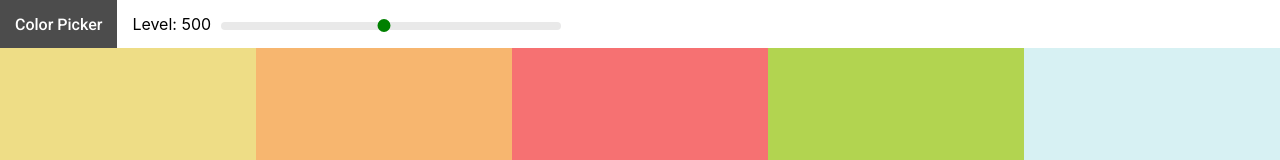
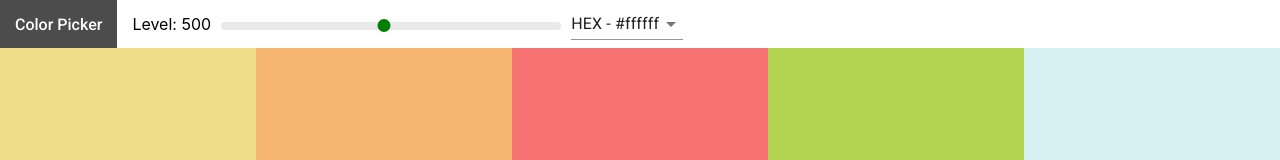
Before and after one commit to harelpanker/react-colors, a React (Create React App) app: page / in a window 1280 px wide. Shown: the top 160 px of the page. Built offline with nearby package versions, Linux system fonts and the light colour scheme.

Commit message:
Add Material UI ads select to the Navbar

```diff
--- a/package.json
+++ b/package.json
@@ -3,6 +3,7 @@
   "version": "0.1.0",
   "private": true,
   "dependencies": {
+    "@material-ui/core": "^4.9.14",
     "@testing-library/jest-dom": "^4.2.4",
     "@testing-library/react": "^9.5.0",
     "@testing-library/user-event": "^7.2.1",
--- a/src/colorHelpers.js
+++ b/src/colorHelpers.js
@@ -8,14 +8,18 @@
     emoji: starterPalette.emoji,
     colors: {},
   };
+
   for (let level of levels) {
     newPalette.colors[level] = [];
+    // 50: [],
+    // 100: [] and so on
   }
   for (let color of starterPalette.colors) {
-    let scale = getScale(color.color, 10).reverse();
+    let scale = getScale(color.color, 10).reverse(); // reverse becuse we get it from light to dark
     for (let i in scale) {
       newPalette.colors[levels[i]].push({
-        name: `${color.name} ${levels[i]}`,
+        // we push inside the 10 shades of the color in all formats (hex, rgb, rgba)
+        name: `${color.name} ${levels[i]}`, // -> pink 500
         id: color.name.toLowerCase().replace(/ /g, "-"),
         hex: scale[i],
         rgb: chroma(scale[i]).css(),
@@ -30,7 +34,12 @@
 }
 function getRange(hexColor) {
   const end = "#fff";
-  return [chroma(hexColor).darken(1.4).hex(), hexColor, end];
+  return [
+    chroma(hexColor).darken(1.4).hex(), // our color just darken and get a hex color
+    hexColor, // mid-value
+    end, // #fff
+    // color darken(1.4) -> our color -> white
+  ];
 }
 
 function getScale(hexColor, numberOfColors) {
--- a/src/components/Navbar.js
+++ b/src/components/Navbar.js
@@ -1,4 +1,6 @@
 import React, { Component } from "react";
+import Select from "@material-ui/core/Select";
+import MenuItem from "@material-ui/core/MenuItem";
 
 // https://github.com/react-component/slider
 import Slider from "rc-slider";
@@ -7,8 +9,23 @@
 import "./Navbar.css";
 
 class Navbar extends Component {
+  constructor(props) {
+    super(props);
+    this.state = { format: "hex" };
+    this.handleChange = this.handleChange.bind(this);
+  }
+
+  handleChange(e) {
+    this.setState({
+      format: e.target.value,
+    });
+    this.props.handleChange(e.target.value);
+  }
+
   render() {
     const { level, changeLevel } = this.props;
+    const { format } = this.state;
+
     return (
       <nav className='Navbar'>
         <div className='logo'>
@@ -27,6 +44,13 @@
             />
           </div>
         </div>
+        <div className='select-container'>
+          <Select value={format} onChange={this.handleChange}>
+            <MenuItem value='hex'>HEX - #ffffff</MenuItem>
+            <MenuItem value='rgb'>RGB - rgb(255, 255, 255)</MenuItem>
+            <MenuItem value='rgba'>RGBA - rgba(255, 255, 255, 1.0)</MenuItem>
+          </Select>
+        </div>
       </nav>
     );
   }
--- a/src/components/Palette.js
+++ b/src/components/Palette.js
@@ -8,8 +8,14 @@
 class Palette extends Component {
   constructor(props) {
     super(props);
-    this.state = { level: 500 };
+    this.state = { level: 500, format: "hex" };
     this.changeLevel = this.changeLevel.bind(this);
+    this.ChangeFormat = this.ChangeFormat.bind(this);
+  }
+
+  ChangeFormat(val) {
+    console.log(val);
+    this.setState({ format: val });
   }
 
   changeLevel(newLevel) {
@@ -18,15 +24,19 @@
 
   render() {
     const { palette } = this.props;
-    const { level } = this.state;
+    const { level, format } = this.state;
 
     const ColorBoxs = palette.colors[level].map((color, i) => (
-      <ColorBox key={i} background={color.hex} name={color.name} />
+      <ColorBox key={i} background={color[format]} name={color.name} />
     ));
     return (
       <div className='Palette'>
         {/* Navbar */}
-        <Navbar level={level} changeLevel={this.changeLevel} />
+        <Navbar
+          level={level}
+          changeLevel={this.changeLevel}
+          handleChange={this.ChangeFormat}
+        />
         <div className='palette-colors'>
           {/* all of color boxs*/}
           {ColorBoxs}
```
Also changed, not shown: 1 other file (tests, documents, lock files or other folders).
